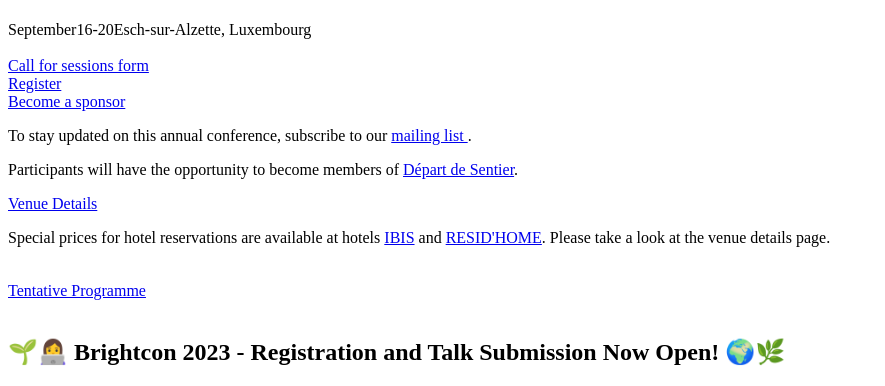
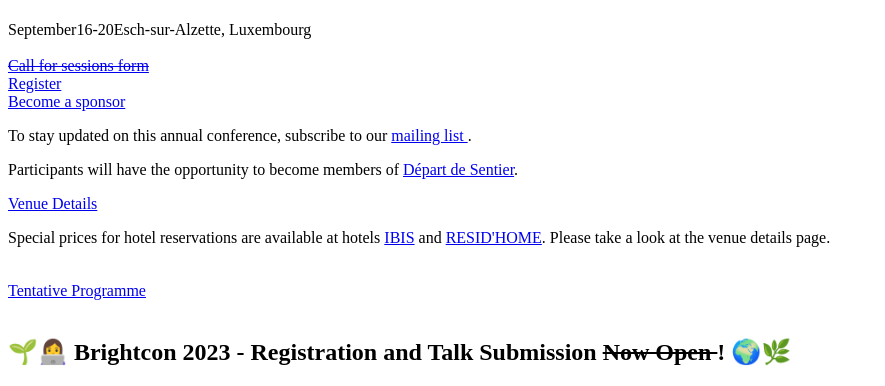
Before and after one commit to Depart-de-Sentier/brightcon-2023-website, a Nuxt app: page / in a window 1280 px wide. Shown: the part 410-796 px from the top of the page, without its empty margins (0-885 px from the left). Built offline with nearby package versions, Linux system fonts and the light colour scheme.

Commit message:
Update open calls

```diff
--- a/components/LandingPage.vue
+++ b/components/LandingPage.vue
@@ -21,11 +21,8 @@
               Venue
             </NuxtLink> -->
             <div>
-              <NuxtLink
-                href="https://docs.google.com/forms/d/e/1FAIpQLSfnPVKruULk9cR_wC8OKu8QkSv1C7Dl7Pr0mxQELcnGUy37dw/viewform?pli=1"
-                class="button primary outline"
-              >
-                Call for sessions form
+              <NuxtLink href="#" class="button primary outline">
+                <s>Call for sessions form</s>
               </NuxtLink>
             </div>
             <!-- <NuxtLink to="/programme" class="button primary outline">
--- a/components/ThisYear.vue
+++ b/components/ThisYear.vue
@@ -3,7 +3,7 @@
     <div class="row is-vertical-align is-horizontal-align hero">
       <!-- Jai guru de va om -->
       <h2>
-        🌱👩‍💻 Brightcon 2023 - Registration and Talk Submission Now Open! 🌍🌿
+	      🌱👩‍💻 Brightcon 2023 - Registration and Talk Submission <s>Now Open </s>! 🌍🌿
       </h2>
       <p>
         The theme this year is "Broad Open Sustainability Community", and we
```
